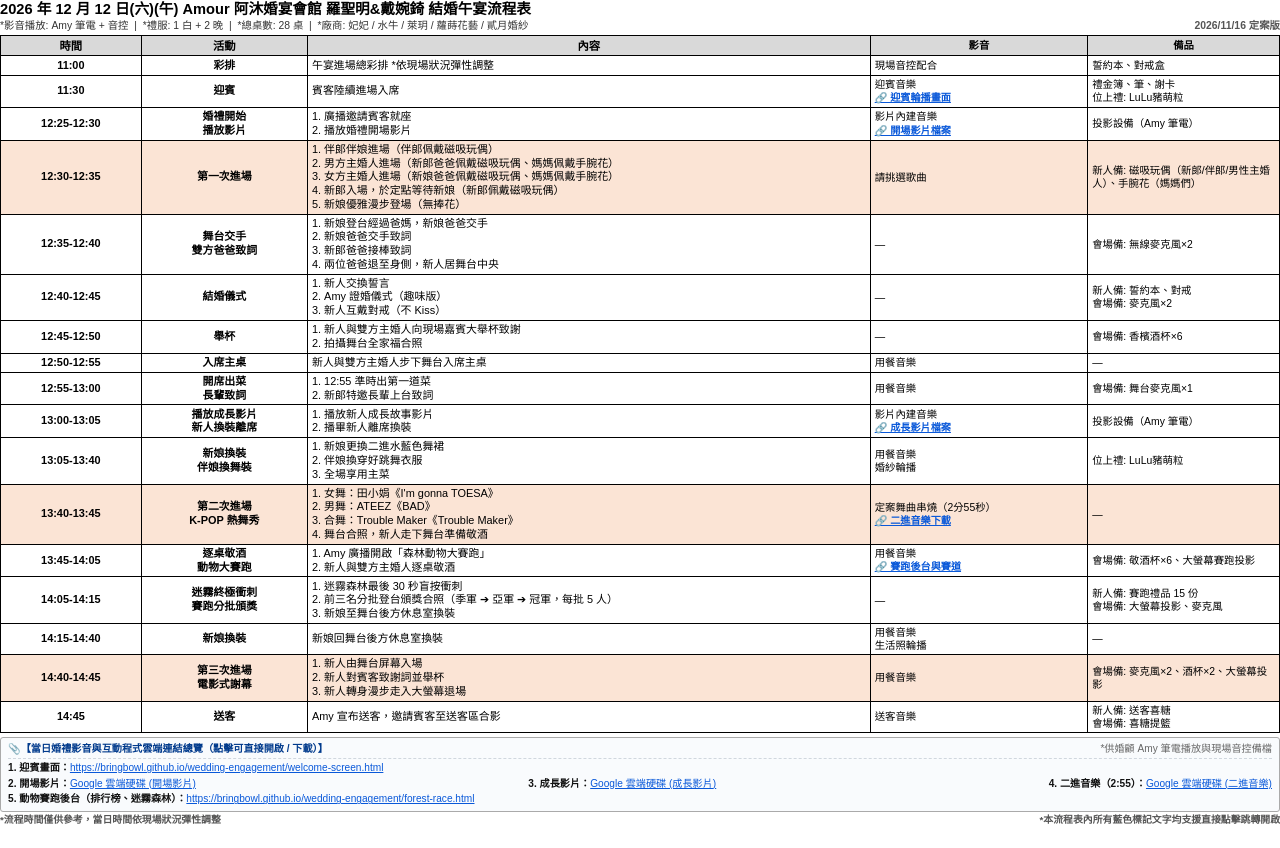
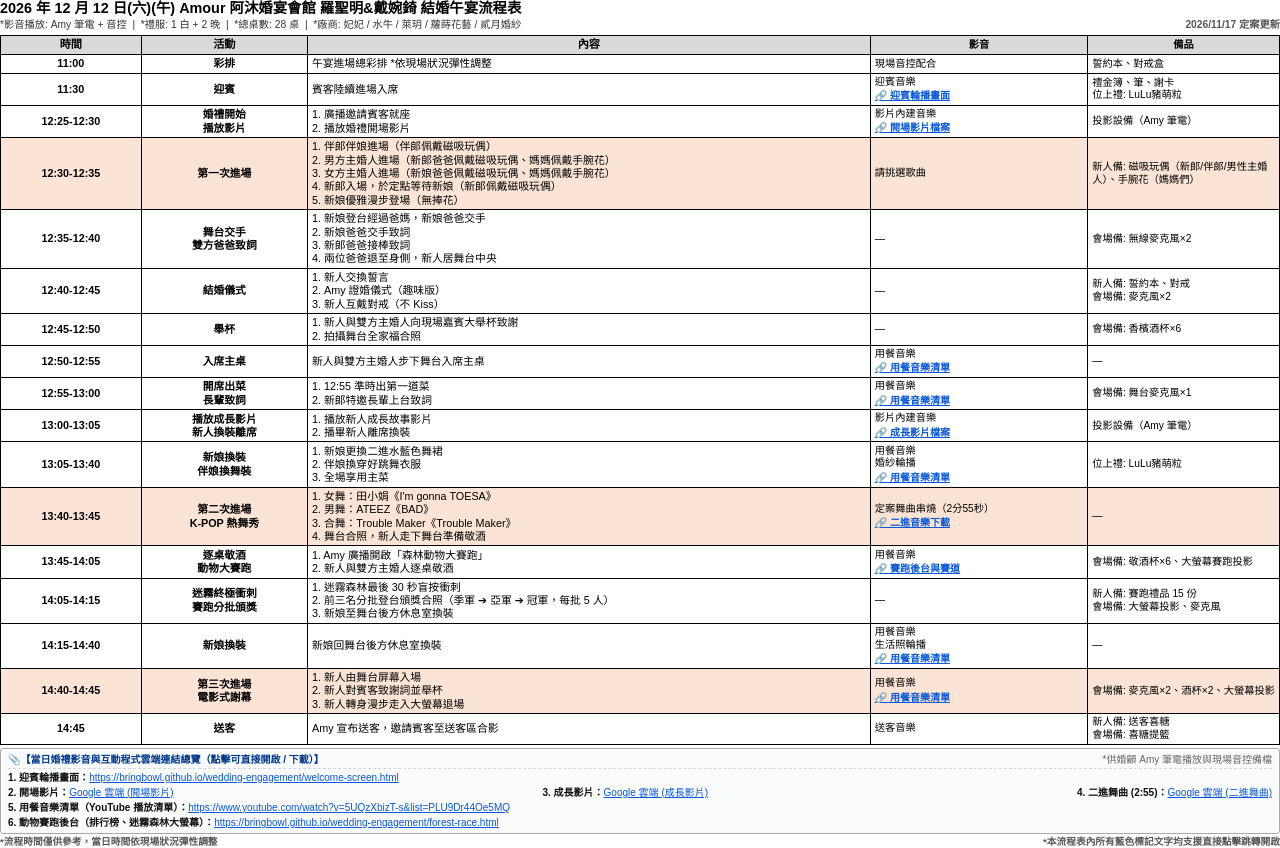
Before and after one commit to bringbowl/wedding-engagement, a plain HTML site: page docs/羅聖明&戴婉錡 結婚午宴流程表(定案版).html in a window 1280 px wide. Before the commit the page ends 826 px from the top, so only its background shows below. Drawn offline with Linux system fonts and the light colour scheme.

Commit message:
feat(flow): sync dining music YouTube playlist link to banquet schedule
- Add YouTube dining playlist link to table rows where dining music is played
- Include dining playlist in bottom quick links panel
- Maintain strict single-page A4 PDF layout

```diff
--- a/docs/羅聖明&戴婉錡 結婚午宴流程表(定案版).html
+++ b/docs/羅聖明&戴婉錡 結婚午宴流程表(定案版).html
@@ -6,7 +6,7 @@
   <style>
     @page {
       size: A4 portrait;
-      margin: 7mm 8mm 6mm 8mm;
+      margin: 6.5mm 8mm 5.5mm 8mm;
     }
     * {
       box-sizing: border-box;
@@ -19,8 +19,8 @@
       margin: 0;
       padding: 0;
       background: #fff;
-      font-size: 8.2pt;
-      line-height: 1.25;
+      font-size: 8.1pt;
+      line-height: 1.24;
     }
     a {
       color: #0958d9;
@@ -33,17 +33,17 @@
       margin-bottom: 3px;
     }
     .title-wrap h1 {
-      font-size: 11pt;
+      font-size: 10.8pt;
       font-weight: bold;
       margin: 0 0 1px 0;
       color: #000;
     }
     .title-wrap .subinfo {
-      font-size: 7.8pt;
+      font-size: 7.7pt;
       color: #333;
     }
     .update-date {
-      font-size: 7.8pt;
+      font-size: 7.7pt;
       color: #555;
       font-weight: bold;
       white-space: nowrap;
@@ -55,7 +55,7 @@
     }
     th, td {
       border: 1px solid #000;
-      padding: 2.2px 4px;
+      padding: 2.1px 4px;
       vertical-align: middle;
       word-break: break-word;
     }
@@ -63,14 +63,14 @@
       background-color: #D9D9D9;
       font-weight: bold;
       text-align: center;
-      font-size: 8.5pt;
-      padding: 2.5px 4px;
+      font-size: 8.4pt;
+      padding: 2.4px 4px;
     }
     .col-time { width: 11%; text-align: center; font-weight: bold; white-space: nowrap; }
     .col-act { width: 13%; text-align: center; font-weight: bold; }
     .col-content { width: 44%; vertical-align: middle; }
-    .col-av { width: 17%; font-size: 7.8pt; vertical-align: middle; }
-    .col-prop { width: 15%; font-size: 7.8pt; vertical-align: middle; }
+    .col-av { width: 17%; font-size: 7.7pt; vertical-align: middle; }
+    .col-prop { width: 15%; font-size: 7.7pt; vertical-align: middle; }
 
     .highlight-milestone {
       background-color: #FBE4D5;
@@ -82,17 +82,17 @@
       color: #0958d9;
       font-weight: bold;
       text-decoration: underline;
-      font-size: 7.6pt;
+      font-size: 7.5pt;
     }
 
     .links-box {
-      margin-top: 4px;
-      padding: 4px 7px;
+      margin-top: 3.5px;
+      padding: 3.5px 7px;
       border: 1px solid #aaa;
       background-color: #f9fbfd;
       border-radius: 3px;
-      font-size: 7.6pt;
-      line-height: 1.4;
+      font-size: 7.5pt;
+      line-height: 1.35;
     }
     .links-box-title {
       font-weight: bold;
@@ -101,7 +101,7 @@
       display: flex;
       justify-content: space-between;
       border-bottom: 1px dashed #d0d7de;
-      padding-bottom: 2px;
+      padding-bottom: 1.5px;
     }
     .links-list {
       display: flex;
@@ -117,7 +117,7 @@
     }
 
     .footer-note {
-      font-size: 7.4pt;
+      font-size: 7.3pt;
       font-weight: bold;
       margin-top: 2px;
       display: flex;
@@ -133,7 +133,7 @@
       <h1>2026 年 12 月 12 日(六)(午) Amour 阿沐婚宴會館 羅聖明&戴婉錡 結婚午宴流程表</h1>
       <div class="subinfo">*影音播放: Amy 筆電 + 音控 &nbsp;|&nbsp; *禮服: 1 白 + 2 晚 &nbsp;|&nbsp; *總桌數: 28 桌 &nbsp;|&nbsp; *廠商: 妃妃 / 水牛 / 萊玥 / 蘿蒔花藝 / 貳月婚紗</div>
     </div>
-    <div class="update-date">2026/11/16 定案版</div>
+    <div class="update-date">2026/11/17 定案更新</div>
   </div>
 
   <table>
@@ -224,7 +224,10 @@
         <td class="col-time">12:50-12:55</td>
         <td class="col-act">入席主桌</td>
         <td class="col-content">新人與雙方主婚人步下舞台入席主桌</td>
-        <td class="col-av">用餐音樂</td>
+        <td class="col-av">
+          用餐音樂<br>
+          <a class="row-link" href="https://www.youtube.com/watch?v=5UQzXbizT-s&list=PLU9Dr44Oe5MQ" target="_blank">🔗 用餐音樂清單</a>
+        </td>
         <td class="col-prop">—</td>
       </tr>
       <tr>
@@ -234,7 +237,10 @@
           1. 12:55 準時出第一道菜<br>
           2. 新郎特邀長輩上台致詞
         </td>
-        <td class="col-av">用餐音樂</td>
+        <td class="col-av">
+          用餐音樂<br>
+          <a class="row-link" href="https://www.youtube.com/watch?v=5UQzXbizT-s&list=PLU9Dr44Oe5MQ" target="_blank">🔗 用餐音樂清單</a>
+        </td>
         <td class="col-prop">會場備: 舞台麥克風×1</td>
       </tr>
       <tr>
@@ -258,7 +264,10 @@
           2. 伴娘換穿好跳舞衣服<br>
           3. 全場享用主菜
         </td>
-        <td class="col-av">用餐音樂<br>婚紗輪播</td>
+        <td class="col-av">
+          用餐音樂<br>婚紗輪播<br>
+          <a class="row-link" href="https://www.youtube.com/watch?v=5UQzXbizT-s&list=PLU9Dr44Oe5MQ" target="_blank">🔗 用餐音樂清單</a>
+        </td>
         <td class="col-prop">位上禮: LuLu豬萌粒</td>
       </tr>
       <tr class="highlight-milestone">
@@ -304,7 +313,10 @@
         <td class="col-time">14:15-14:40</td>
         <td class="col-act">新娘換裝</td>
         <td class="col-content">新娘回舞台後方休息室換裝</td>
-        <td class="col-av">用餐音樂<br>生活照輪播</td>
+        <td class="col-av">
+          用餐音樂<br>生活照輪播<br>
+          <a class="row-link" href="https://www.youtube.com/watch?v=5UQzXbizT-s&list=PLU9Dr44Oe5MQ" target="_blank">🔗 用餐音樂清單</a>
+        </td>
         <td class="col-prop">—</td>
       </tr>
       <tr class="highlight-milestone">
@@ -315,7 +327,10 @@
           2. 新人對賓客致謝詞並舉杯<br>
           3. 新人轉身漫步走入大螢幕退場
         </td>
-        <td class="col-av">用餐音樂</td>
+        <td class="col-av">
+          用餐音樂<br>
+          <a class="row-link" href="https://www.youtube.com/watch?v=5UQzXbizT-s&list=PLU9Dr44Oe5MQ" target="_blank">🔗 用餐音樂清單</a>
+        </td>
         <td class="col-prop">會場備: 麥克風×2、酒杯×2、大螢幕投影</td>
       </tr>
       <tr>
@@ -336,21 +351,24 @@
     </div>
     <div class="links-list">
       <div class="link-item">
-        <b>1. 迎賓畫面：</b><a href="https://bringbowl.github.io/wedding-engagement/welcome-screen.html" target="_blank">https://bringbowl.github.io/wedding-engagement/welcome-screen.html</a>
+        <b>1. 迎賓輪播畫面：</b><a href="https://bringbowl.github.io/wedding-engagement/welcome-screen.html" target="_blank">https://bringbowl.github.io/wedding-engagement/welcome-screen.html</a>
       </div>
       <div class="links-row-flex">
         <div class="link-item">
-          <b>2. 開場影片：</b><a href="https://drive.google.com/file/d/1DUa-8OSUYvJGCU3b6rDcWxB564IVbS63/view?usp=drive_link" target="_blank">Google 雲端硬碟 (開場影片)</a>
+          <b>2. 開場影片：</b><a href="https://drive.google.com/file/d/1DUa-8OSUYvJGCU3b6rDcWxB564IVbS63/view?usp=drive_link" target="_blank">Google 雲端 (開場影片)</a>
         </div>
         <div class="link-item">
-          <b>3. 成長影片：</b><a href="https://drive.google.com/file/d/14-flIsw63jA8vwvX7zYMZgWBIU9xFC-t/view?usp=drive_link" target="_blank">Google 雲端硬碟 (成長影片)</a>
+          <b>3. 成長影片：</b><a href="https://drive.google.com/file/d/14-flIsw63jA8vwvX7zYMZgWBIU9xFC-t/view?usp=drive_link" target="_blank">Google 雲端 (成長影片)</a>
         </div>
         <div class="link-item">
-          <b>4. 二進音樂（2:55）：</b><a href="https://drive.google.com/file/d/1ivKQXV7g2tt5aZ9lF0IMew8npBbAgWEm/view?usp=drive_link" target="_blank">Google 雲端硬碟 (二進音樂)</a>
+          <b>4. 二進舞曲 (2:55)：</b><a href="https://drive.google.com/file/d/1ivKQXV7g2tt5aZ9lF0IMew8npBbAgWEm/view?usp=drive_link" target="_blank">Google 雲端 (二進舞曲)</a>
         </div>
       </div>
       <div class="link-item">
-        <b>5. 動物賽跑後台（排行榜、迷霧森林）：</b><a href="https://bringbowl.github.io/wedding-engagement/forest-race.html" target="_blank">https://bringbowl.github.io/wedding-engagement/forest-race.html</a>
+        <b>5. 用餐音樂清單（YouTube 播放清單）：</b><a href="https://www.youtube.com/watch?v=5UQzXbizT-s&list=PLU9Dr44Oe5MQ" target="_blank">https://www.youtube.com/watch?v=5UQzXbizT-s&list=PLU9Dr44Oe5MQ</a>
+      </div>
+      <div class="link-item">
+        <b>6. 動物賽跑後台（排行榜、迷霧森林大螢幕）：</b><a href="https://bringbowl.github.io/wedding-engagement/forest-race.html" target="_blank">https://bringbowl.github.io/wedding-engagement/forest-race.html</a>
       </div>
     </div>
   </div>
```
Also changed, not shown: 2 other files.
